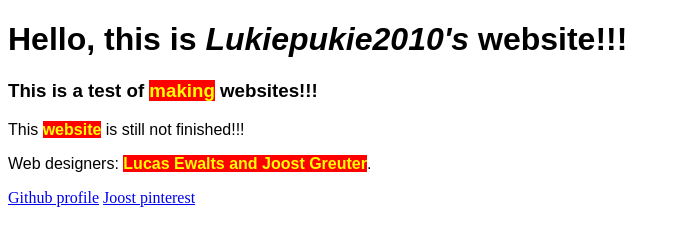
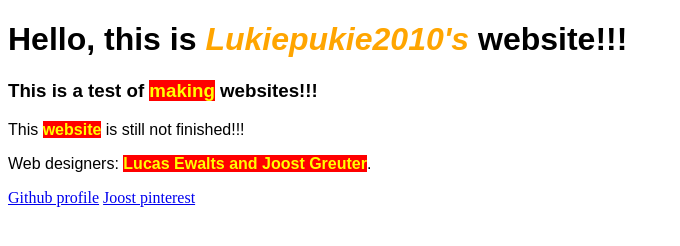
Before and after one commit to Lukiepukie2010/Lukiepukie_website, a plain HTML site: page index.html in a window 1280 px wide. Shown: the whole page, without its empty margins (0-680 px from the left). Drawn offline with Linux system fonts and the light colour scheme.

Commit message:
Update style.css

```diff
--- a/style.css
+++ b/style.css
@@ -15,3 +15,12 @@ p {
 h3 {
     font-family: 'Papyrus', sans-serif;
 }
+
+em {
+    color: orange;
+    cursor: pointer;
+}
+
+em:hover {
+    text-decoration: underline
+}
```
